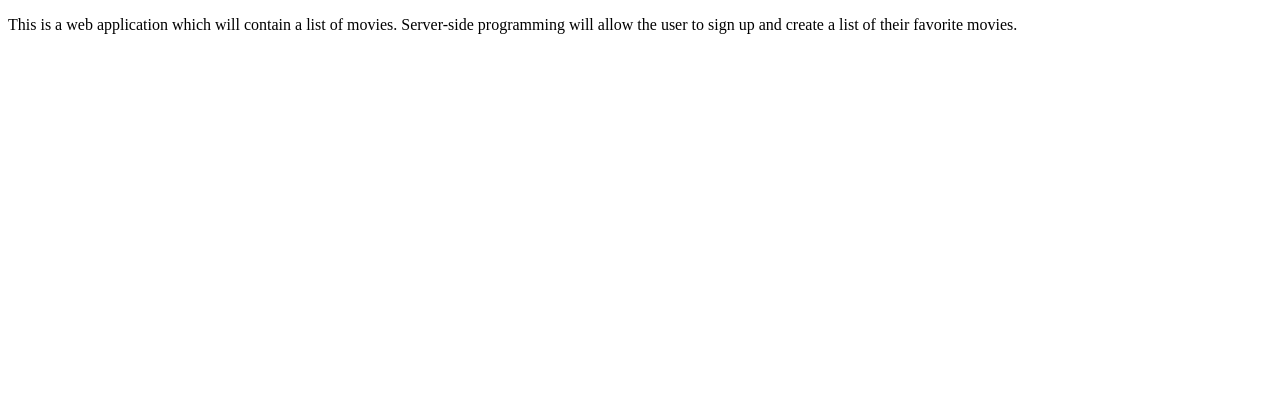
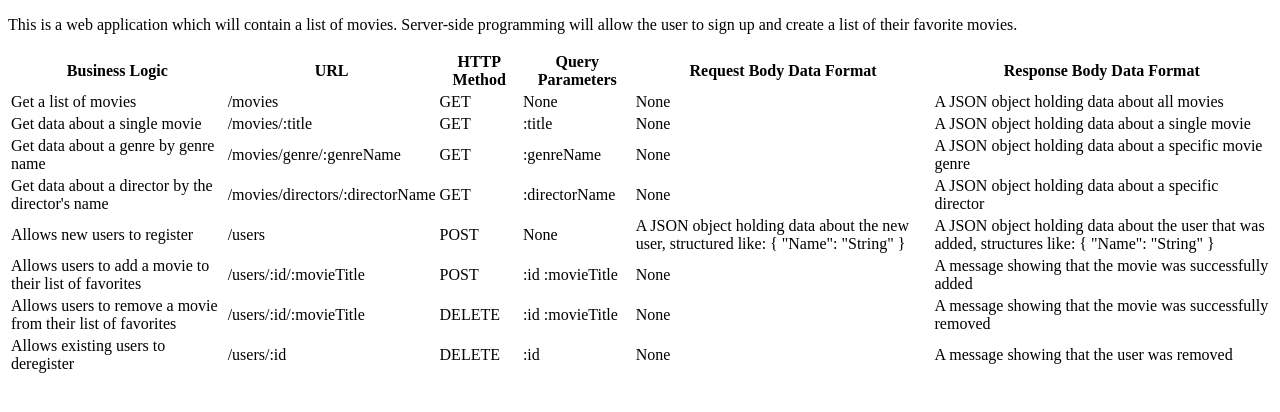
Before and after one commit to tblan21/movie_api, a website: page documentation.html in a window 1280 px wide. Drawn offline with Linux system fonts and the light colour scheme.

Commit message:
documented create, read, update, and delete functions

```diff
--- a/documentation.html
+++ b/documentation.html
@@ -11,5 +11,87 @@
             Server-side programming will allow the user to sign up and create a
             list of their favorite movies.
         </p>
+        <table>
+            <thead>
+                <tr>
+                    <th>Business Logic</th>
+                    <th>URL</th>
+                    <th>HTTP Method</th>
+                    <th>Query Parameters</th>
+                    <th>Request Body Data Format</th>
+                    <th>Response Body Data Format</th>
+                </tr>
+            </thead>
+            <tbody>
+                <tr>
+                    <td>Get a list of movies</td>
+                    <td>/movies</td>
+                    <td>GET</td>
+                    <td>None</td>
+                    <td>None</td>
+                    <td>A JSON object holding data about all movies</td>
+                </tr>
+                <tr>
+                    <td>Get data about a single movie</td>
+                    <td>/movies/:title</td>
+                    <td>GET</td>
+                    <td>:title</td>
+                    <td>None</td>
+                    <td>A JSON object holding data about a single movie</td>
+                </tr>
+                <tr>
+                    <td>Get data about a genre by genre name</td>
+                    <td>/movies/genre/:genreName</td>
+                    <td>GET</td>
+                    <td>:genreName</td>
+                    <td>None</td>
+                    <td>A JSON object holding data about a specific movie genre</td>
+                </tr>
+                <tr>
+                    <td>Get data about a director by the director's name</td>
+                    <td>/movies/directors/:directorName</td>
+                    <td>GET</td>
+                    <td>:directorName</td>
+                    <td>None</td>
+                    <td>A JSON object holding data about a specific director</td>
+                </tr>
+                <tr>
+                    <td>Allows new users to register</td>
+                    <td>/users</td>
+                    <td>POST</td>
+                    <td>None</td>
+                    <td>A JSON object holding data about the new user, structured like: { "Name": "String" }</td>
+                    <td>A JSON object holding data about the user that was added, structures like: { "Name": "String" }</td>
+                </tr>
+                <tr>
+                    <td>Allows users to add a movie to their list of favorites</td>
+                    <td>/users/:id/:movieTitle</td>
+                    <td>POST</td>
+                    <td>:id
+                        :movieTitle
+                    </td>
+                    <td>None</td>
+                    <td>A message showing that the movie was successfully added</th>
+                </tr>
+                <tr>
+                    <td>Allows users to remove a movie from their list of favorites</td>
+                    <td>/users/:id/:movieTitle</td>
+                    <td>DELETE</td>
+                    <td>:id
+                        :movieTitle
+                    </td>
+                    <td>None</td>
+                    <td>A message showing that the movie was successfully removed</td>
+                </tr>
+                <tr>
+                    <td>Allows existing users to deregister</td>
+                    <td>/users/:id</td>
+                    <td>DELETE</td>
+                    <td>:id</td>
+                    <td>None</td>
+                    <td>A message showing that the user was removed</td>
+                </tr>
+            </tbody>
+        </table>
     </body>
 </html>
```
